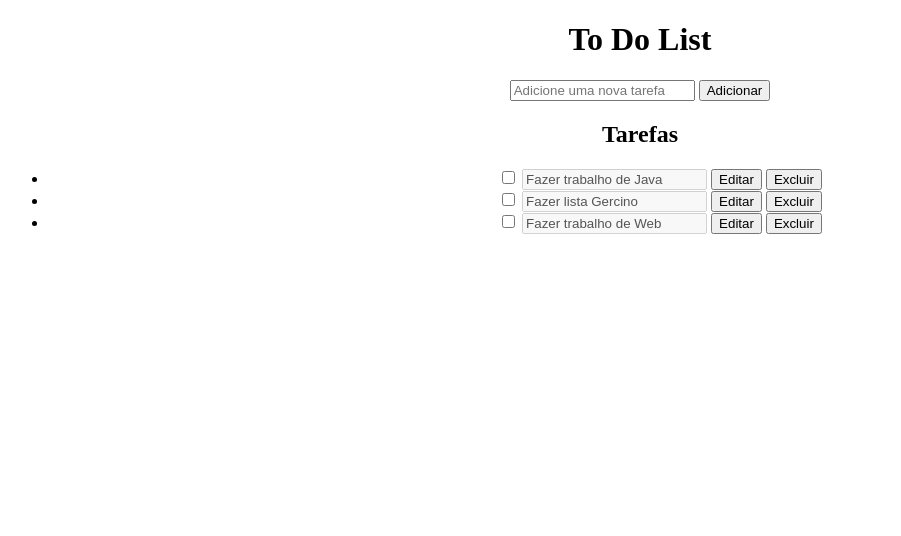
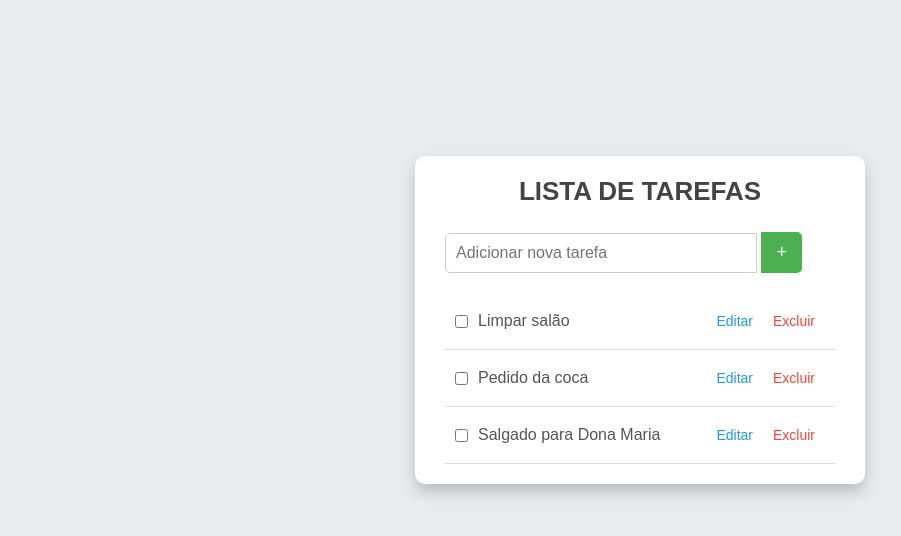
Before and after one commit to otav1n/Site-CSS-HTML, a plain HTML site: page 9 - Página de Lista de Tarefas/index.html in a window 1280 px wide. Shown: the whole page, without its empty margins (0-901 px from the left). Drawn offline with Linux system fonts and the light colour scheme.

Commit message:
completos 9 e 10

```diff
--- /dev/null
+++ b/10 - Página de Testemunhos/style.css
@@ -0,0 +1,68 @@
+* {
+    margin: 0;
+    padding: 0;
+    box-sizing: border-box;
+    font-family: 'Arial', sans-serif;
+}
+
+body {
+    background-color: #f5f5f5;
+    padding: 20px;
+    display: flex;
+    flex-direction: column;
+    align-items: center;
+    height: 100vh; /*altura*/
+    justify-content: center;
+    height: 75vh; /*altura*/
+}
+
+h1 {
+    text-transform: uppercase;
+    color: #333;
+    margin-bottom: 10px;
+}
+
+h1, p {
+    text-align: center;
+    padding: 5px;
+}
+
+p{
+    font-style: italic;
+}
+
+.clientes-container {
+    display: flex;
+    justify-content: center;
+    gap: 20px;
+    margin-top: 20px;
+    width: 100%;
+    max-width: 1000px;
+}
+
+blockquote {
+    background-color: white;
+    border-radius: 8px;
+    box-shadow: 0 2px 8px rgba(0, 0, 0, 0.1);
+    padding: 15px;
+    width: 300px;
+    text-align: center;
+}
+
+blockquote h3 {
+    margin-bottom: 10px;
+    color: #444;
+}
+
+blockquote img {
+    width: 50px;
+    height: 50px;
+    border-radius: 50%;
+    margin: 5px auto;
+    display: block;
+}
+
+blockquote p {
+    font-size: 0.9rem;
+    color: #666;
+}
--- a/9 - Página de Lista de Tarefas/index.html
+++ b/9 - Página de Lista de Tarefas/index.html
@@ -1,36 +1,43 @@
 <!DOCTYPE html>
-<html lang="pt-br">
+<html lang="en">
 <head>
     <meta charset="UTF-8">
     <meta name="viewport" content="width=device-width, initial-scale=1.0">
-    <title>To Do List</title>
-    <link rel="stylesheet" href="style.css">
+    <title>Lista de Tarefas</title>
+    <link rel="stylesheet" href="./style.css">
 </head>
 <body>
-    <h1>To Do List</h1>
-    <input type="text" placeholder="Adicione uma nova tarefa">
-    <button>Adicionar</button>
 
-    <h2>Tarefas</h2>
-    <ul>
+    <div class="container">
+        <h1>lista de tarefas</h1>
+        <input type="text" placeholder="Adicionar nova tarefa">
+        <button>+</button>
+
+        <ul> <!-- ul para criar a lista -->
+            <li> <!-- para cirar os itens dentro desta lista -->
+                <input type="checkbox">
+                <span class="tarefa-texto">Limpar salão</span>
+
+                <button class="botao-editar">Editar</button>
+                <button class="botao-excluir">Excluir</button>
+            </li>
+
             <li>
                 <input type="checkbox">
-            <input type="text" value="Fazer trabalho de Java" disabled>
-            <button>Editar</button>
-            <button>Excluir</button>
+                <span class="tarefa-texto">Pedido da coca</span>
+
+                <button class="botao-editar">Editar</button>
+                <button class="botao-excluir">Excluir</button>
             </li>
+
             <li>
                 <input type="checkbox">
-            <input type="text" value="Fazer lista Gercino" disabled>
-            <button>Editar</button>
-            <button>Excluir</button>
-        </li>
-        <li>
-            <input type="checkbox">
-            <input type="text" value="Fazer trabalho de Web" disabled>
-            <button>Editar</button>
-            <button>Excluir</button>
+                <span class="tarefa-texto">Salgado para Dona Maria</span>
+
+                <button class="botao-editar">Editar</button>
+                <button class="botao-excluir">Excluir</button>
             </li>
         </ul>
+    </div>
 </body>
 </html>
--- a/9 - Página de Lista de Tarefas/style.css
+++ b/9 - Página de Lista de Tarefas/style.css
@@ -1,3 +1,110 @@
+* { /*resetando o css*/
+    margin: 0;
+    padding: 0;
+    box-sizing: border-box;
+    font-family: 'Arial', sans-serif;
+}
+
 body {
+    background-color: #e9ecef;
+    display: flex;
+    justify-content: center;
+    align-items: center;
+    height: 80vh; /*altura*/
+}
+
+.container {
+    width: 450px; /*largura da caixa*/
+    background-color: #ffffff;
+    border-radius: 10px;
+    box-shadow: 0 8px 15px rgba(0, 0, 0, 0.2);
+    padding: 20px 30px; /*espaçamento entre os elemntos internos*/
+}
+
+h1 {
+    color: #444444;
     text-align: center;
+    margin-bottom: 25px;
+    font-size: 26px;
+    font-weight: bold;
+    text-transform: uppercase;
 }
+
+input[type="text"]{
+    width: 80%;
+    padding: 10px;
+    border: 1px solid #ccc;
+    border-radius: 5px 0 0 5px;
+    font-size: 16px;
+}
+
+button {
+    background-color: #4caf50;
+    color: white;
+    border: none;
+    padding: 10px 15px;
+    border-radius: 0 5px 5px 0;
+    cursor: pointer;
+    font-size: 18px;
+    transition: background-color 0.3s ease;
+}
+
+button:hover {
+    background-color: #45a049;
+}
+
+ul {
+    list-style-type: none; /*/* Remove os marcadores*/
+    margin-top: 20px;
+}
+
+ul li {
+    display: flex;
+    align-items: center;
+    padding: 15px 10px;
+    border-bottom: 1px solid #ddd;
+    transition: background-color 0.3s ease;
+}
+
+ul li:hover {
+    background-color: #f9f9f9;
+}
+
+.tarefa-texto {
+    flex: 1;
+    margin: 0 10px;
+    font-size: 16px;
+    color: #555;
+}
+
+.botao-editar,
+.botao-excluir {
+    background-color: transparent;
+    border: none;
+    padding: 5px 10px;
+    border-radius: 5px;
+    cursor: pointer;
+    font-size: 14px;
+    transition: background-color 0.3s ease;
+}
+
+.botao-editar {
+    color: #2196f3;
+}
+
+.botao-excluir {
+    color: #f44336;
+}
+
+.botao-editar:hover {
+    background-color: rgba(33, 150, 243, 0.1);
+}
+
+.botao-excluir:hover {
+    background-color: rgba(244, 67, 54, 0.1);
+}
+
+input[type="checkbox"]:checked + .tarefa-texto {
+    text-decoration: line-through;
+    color: #888;
+}
--- a/9 - Página de Lista de Tarefas/teste copy.css
+++ /dev/null
@@ -1,45 +0,0 @@
-body {
-    font-family: Arial, sans-serif;
-    margin: 20px;
-}
-
-h1 {
-    color: #333;
-}
-
-ul {
-    list-style-type: none;
-    padding: 0;
-}
-
-li {
-    margin-bottom: 10px;
-    display: flex;
-    align-items: center;
-}
-
-input[type="text"] {
-    margin-left: 10px;
-    border: 1px solid #ccc;
-    padding: 5px;
-    border-radius: 5px;
-}
-
-input[type="checkbox"]:checked + input[type="text"] {
-    text-decoration: line-through;
-    color: gray;
-}
-
-button {
-    margin-left: 5px;
-    padding: 5px 10px;
-    border: none;
-    background-color: #007BFF;
-    color: white;
-    border-radius: 5px;
-    cursor: pointer;
-}
-
-button:hover {
-    background-color: #0056b3;
-}
```
Also changed, not shown: 10 - Página de Testemunhos/index.html (added, +44 -0 lines), 9 - Página de Lista de Tarefas/Trab.html (deleted, +0 -34 lines), 10 - Página de Testemunhos/images/agostinho.jpg (added), 10 - Página de Testemunhos/images/dona_maria.jpg (added), 10 - Página de Testemunhos/images/paulinho.jpg (added). Lines whose indentation alone changed are shown as unchanged.
